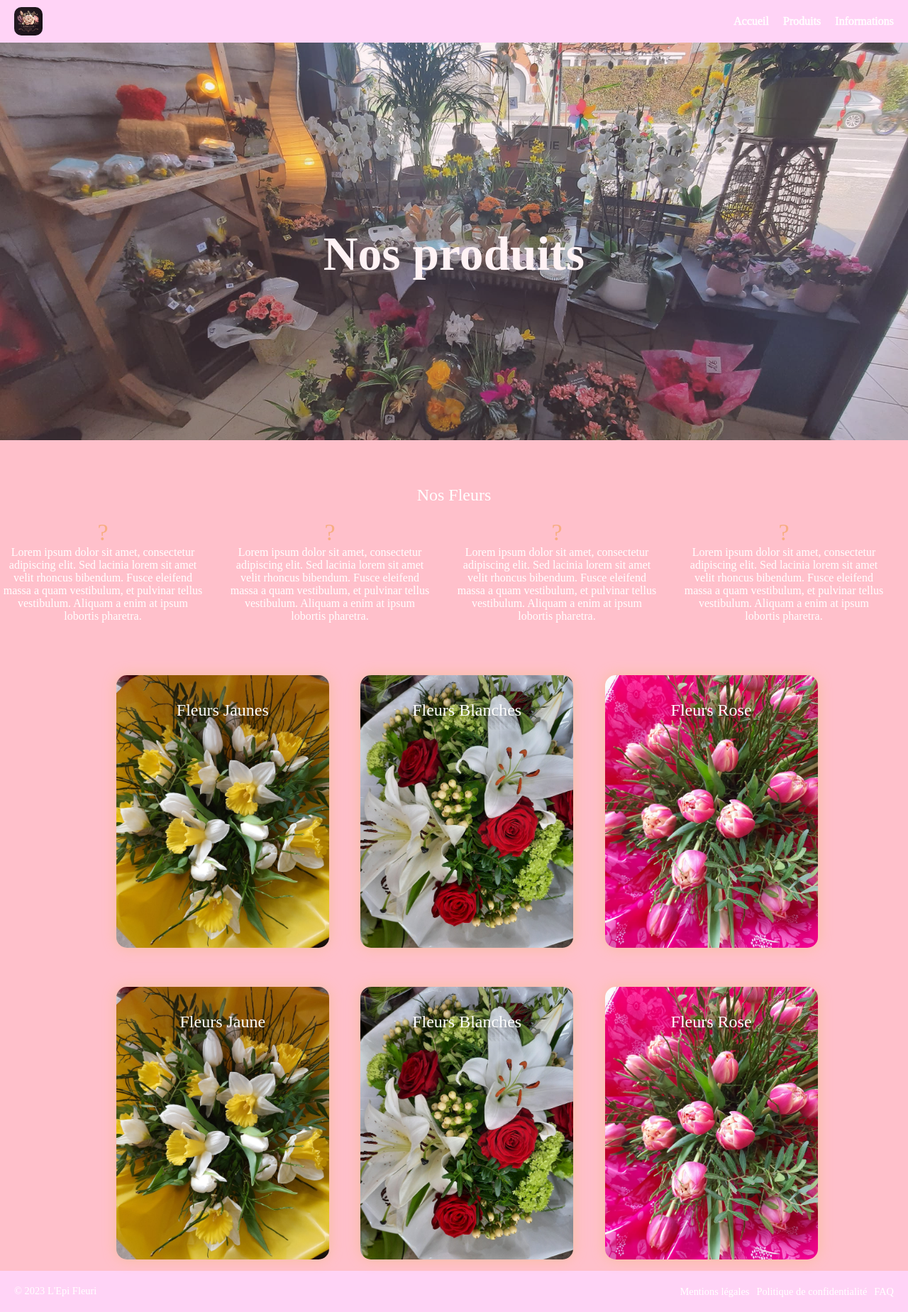
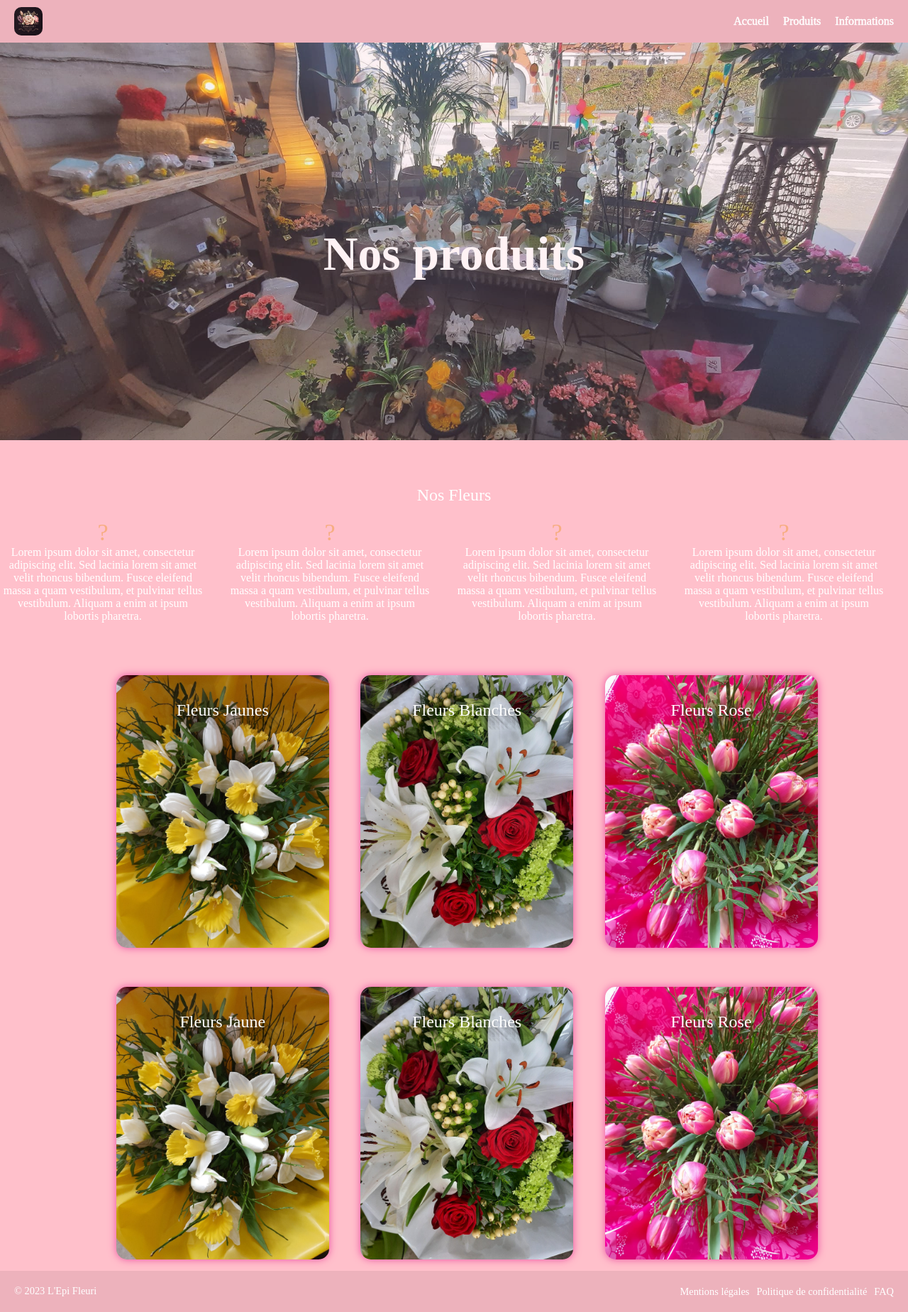
Before and after one commit to Frivox1/epifleuri, a Flask app: page /produit in a window 1280 px wide. Shown: the whole page at 71% size. Run offline with Flask 2, Linux system fonts and the light colour scheme; some web fonts are replaced.

Commit message:
colors you know

```diff
--- a/app/static/style/footer.css
+++ b/app/static/style/footer.css
@@ -3,10 +3,10 @@ footer {
     display: flex;
     justify-content: space-between;
     padding: 20px;
-    background-color: #ffd3f6;
+    background-color: #EDB2BC;
   }
 html{
-  background-color: #ffd3f6;
+  background-color: #EDB2BC;
 }
 
   footer p {
--- a/app/static/style/header.css
+++ b/app/static/style/header.css
@@ -6,7 +6,7 @@ html, body {
     }
 /* Navigation Bar */
 #navbar {
-    background-color: #ffd3f6;
+    background-color: #EDB2BC;
     height: 60px;
     display: flex;
     justify-content: space-between;
--- a/app/static/style/index.css
+++ b/app/static/style/index.css
@@ -83,7 +83,7 @@ font-family: 'Aclonica';
 color: #ffffff;
 }
 button {
-background-color: #f8ccb2;
+background-color: #DB4893;
 border: none;
 border-radius: 30px;
 color: #fff;
@@ -91,12 +91,12 @@ cursor: pointer;
 font-size: 28px;
 padding: 15px 25px;
 transition: background-color 0.3s ease;
-border: 2px solid #f8ccb2;
+border: 2px solid #DB4893;
 }
 
 button:hover {
 background-color: transparent;
-border: 2px solid #f8ccb2;
+border: 2px solid #DB4893;
 }
 .testimonial{
     padding: 0 15px;
--- a/app/static/style/produit.css
+++ b/app/static/style/produit.css
@@ -64,9 +64,9 @@ h1 {
   background-position: center !important;
   height: 30vmax;
   padding: 1em 2em;
-  background: #f8ccb2;
+  background: #DB4893;
   border-radius: 15px;
-  box-shadow: 0 0 20px #f7bd9b;
+  box-shadow: 0 0 12px #ED4EA0;
   padding: 20px;
 }
 .flip > .front p, .flip > .back p {
```
